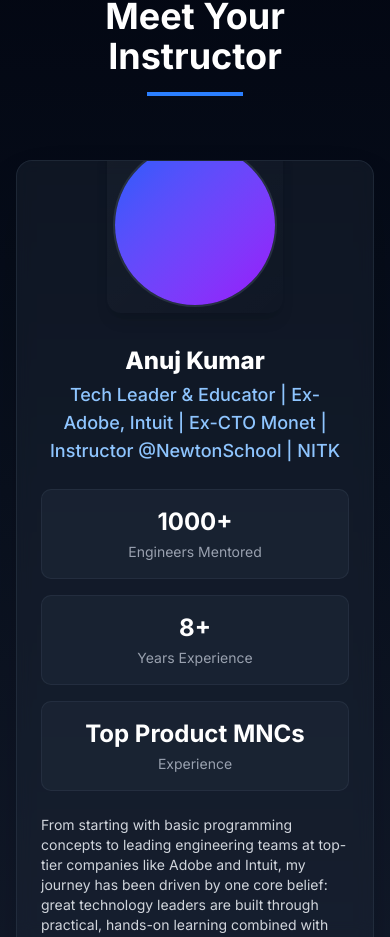
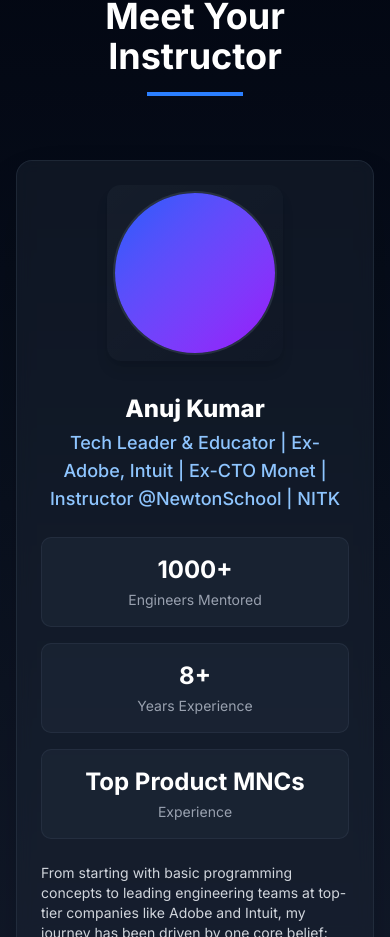
Before and after one commit to arindamdawn/nextgen-cto, a Next.js app: page / in a window 390 px wide. Shown: the part 3994-4931 px from the top of the page. Built offline with nearby package versions, Linux system fonts and the light colour scheme; no server answers.

Commit message:
fix(instructor): prevent avatar clipping on mobile by scoping negative margin to lg screens

```diff
--- a/src/components/sections/Instructor.tsx
+++ b/src/components/sections/Instructor.tsx
@@ -29,7 +29,7 @@ export default function Instructor() {
 
                 {/* Avatar Column */}
                 <div className="lg:col-span-4 flex justify-center lg:justify-start">
-                  <div className="relative -mt-12 lg:mt-0">
+                  <div className="relative mt-0 lg:-mt-12">
                     <div className="rounded-xl p-2 bg-gradient-to-br from-white/3 to-transparent shadow-lg">
                       <div className="w-40 h-40 sm:w-48 sm:h-48 lg:w-56 lg:h-56 rounded-full overflow-hidden ring-2 ring-gray-700/60 bg-gradient-to-br from-blue-600 to-purple-600">
                         {instructor.avatar ? (
```
